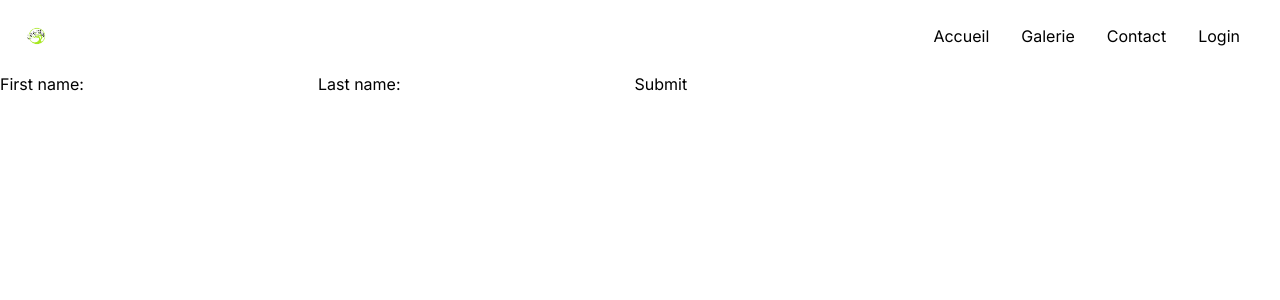
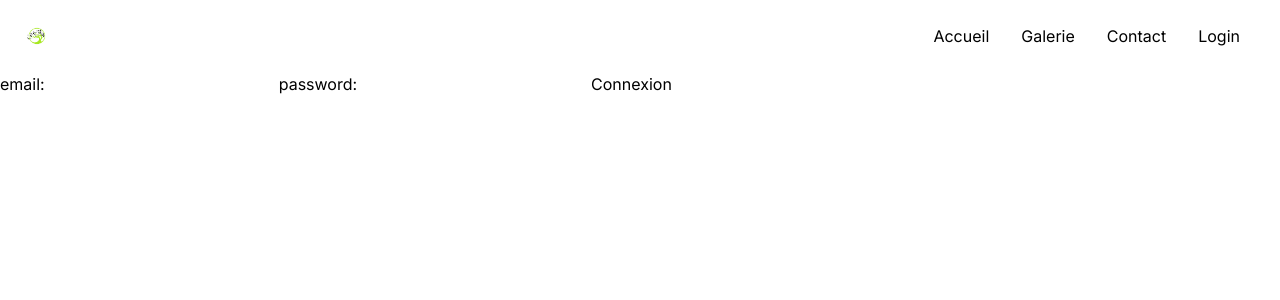
Before and after one commit to MatheoDev404/NextjsExpressApplication, a Next.js app in the folder client/: page /login in a window 1280 px wide. Shown: the top 300 px of the page. Built offline with nearby package versions, Linux system fonts and the light colour scheme.

Commit message:
Creation formulaire de connexion
Mise en forme d'un formulaire de connexion utilisateur

```diff
--- a/client/app/components/LoginForm/LoginForm.tsx
+++ b/client/app/components/LoginForm/LoginForm.tsx
@@ -3,12 +3,12 @@ import React from 'react'
 function LoginForm() {
   return (
     <div>
-      <form action="" method="post">
-        <label htmlFor="first">First name:</label>
-        <input type="text" id="first" name="first" />
-        <label htmlFor="last">Last name:</label>
-        <input type="text" id="last" name="last" />
-        <button type="submit">Submit</button>
+      <form action="localhost:8080/api/auth/signup" method="post">
+        <label htmlFor="userEmail">email:</label>
+        <input type="text" id="userEmail" name="userEmail" />
+        <label htmlFor="password">password:</label>
+        <input type="password" id="password" name="password" />
+        <button type="submit">Connexion</button>
       </form>
     </div>
   )
```
